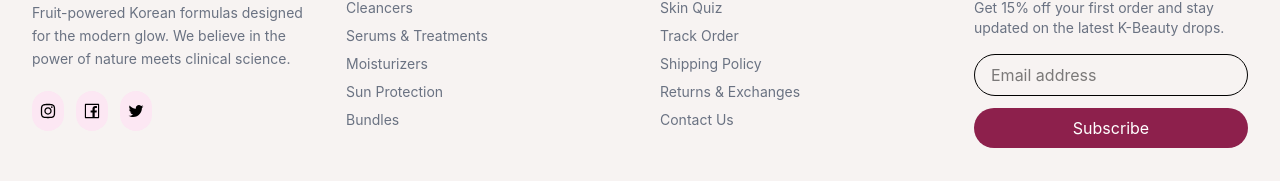
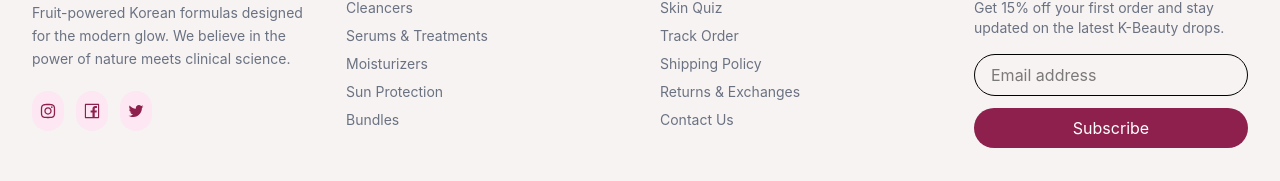
Before and after one commit to fawadalichaudhary/landing-page, a React (Vite) app: page / in a window 1280 px wide. Shown: the part 3525-3706 px from the top of the page. Built offline with nearby package versions, Linux system fonts and the light colour scheme.

Commit message:
footer: icon color change

```diff
--- a/src/Footer.jsx
+++ b/src/Footer.jsx
@@ -19,8 +19,8 @@ function Footer() {
                             We believe in the power of nature meets clinical science.
                         </p>
 
-                        <div className="flex gap-3 mt-5">
-                            <div className="p-2 bg-pink-100 rounded-full cursor-pointer">
+                        <div className="flex gap-3 mt-5 text-superman-red">
+                            <div className="p-2 bg-pink-100 rounded-full cursor-pointer ">
                                 <InstagramOutlined />
                             </div>
                             <div className="p-2 bg-pink-100 rounded-full cursor-pointer">
```
